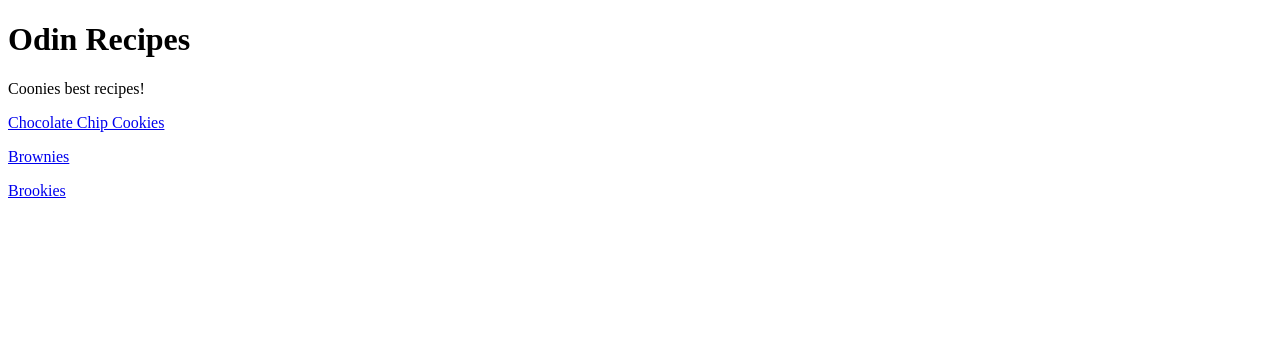
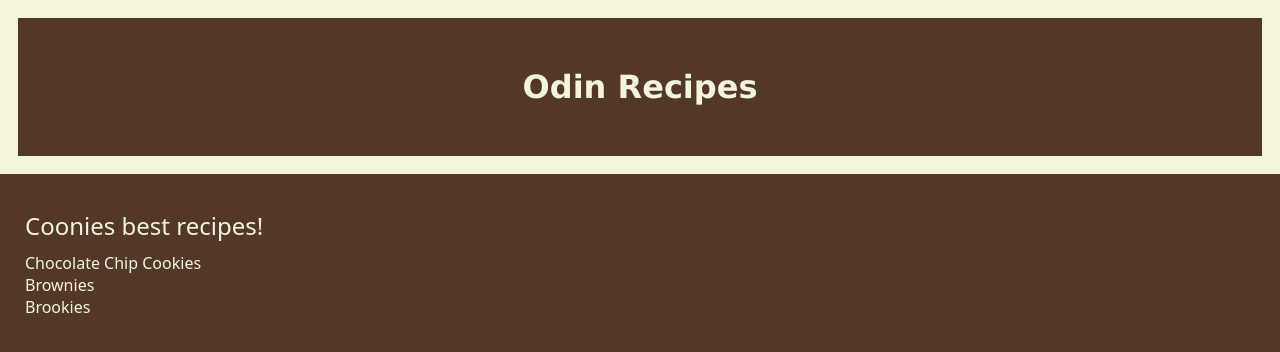
Before and after one commit to cesarinsalad/odin-recipes, a plain HTML site: page index.html in a window 1280 px wide. Drawn offline with Linux system fonts and the light colour scheme.

Commit message:
add basic css update

```diff
--- a/index.html
+++ b/index.html
@@ -3,13 +3,16 @@
     <head>
         <meta charset="UTF-8">
         <meta name="viewport" content="width=device-width, initial-scale=1.0">
+        <link rel="stylesheet" href="./style.css">
         <title>Odin Recipes</title>
     </head>
     <body>
-        <h1>Odin Recipes</h1>
-        <p>Coonies best recipes!</p>
-        <p><a href="./recipes/Chocolate-Chip-Cookies.html" target="_self" rel="noopener noreferrer">Chocolate Chip Cookies</a></p>
-        <p><a href="./recipes/Brownies.html" target="_self" rel="noopener noreferrer">Brownies</a></p>
-        <p><a href="./recipes/Brookies.html" target="_self" rel="noopener noreferrer">Brookies</a></p>
+        <h1 class="header">Odin Recipes</h1>
+        <div class="content">
+            <p class="caption">Coonies best recipes!</p>
+            <p><a href="./recipes/Chocolate-Chip-Cookies.html" target="_self" rel="noopener noreferrer">Chocolate Chip Cookies</a></p>
+            <p><a href="./recipes/Brownies.html" target="_self" rel="noopener noreferrer">Brownies</a></p>
+            <p><a href="./recipes/Brookies.html" target="_self" rel="noopener noreferrer">Brookies</a></p>
+        </div>
     </body>
 </html>
--- /dev/null
+++ b/style.css
@@ -0,0 +1,52 @@
+* {
+    margin: 0;
+    padding: 0;
+    box-sizing: border-box;
+}
+
+body {
+    background: rgb(83, 56, 37);
+}
+
+a {
+    text-decoration: none;
+    color: beige;
+}
+
+a:hover {
+    color: rgb(70, 43, 21);
+}
+
+li {
+    margin: 5px;
+}
+
+h2 {
+    margin: 10px;
+}
+
+img {
+    margin: auto;
+    display: block;
+}
+.header {
+    text-align: center;
+    color:beige;
+    border: 18px solid beige;
+    background: rgb(83, 56, 37);
+    padding: 50px;
+    font-family:Verdana, Geneva, Tahoma, sans-serif;
+}
+
+.content {
+    padding: 25px;
+    color: beige;
+    font-family: system-ui, -apple-system, BlinkMacSystemFont, 'Segoe UI', Roboto, Oxygen, Ubuntu, Cantarell, 'Open Sans', 'Helvetica Neue', sans-serif;
+}
+
+.caption {
+    color: beige;
+    font-family: system-ui, -apple-system, BlinkMacSystemFont, 'Segoe UI', Roboto, Oxygen, Ubuntu, Cantarell, 'Open Sans', 'Helvetica Neue', sans-serif;
+    font-size: 24px;
+    margin: 10px 0;
+}
```
Also changed, not shown: recipes/Brookies.html (+5 -1 lines), recipes/Brownies.html (+5 -1 lines), recipes/Chocolate-Chip-Cookies.html (+4 -1 lines).
